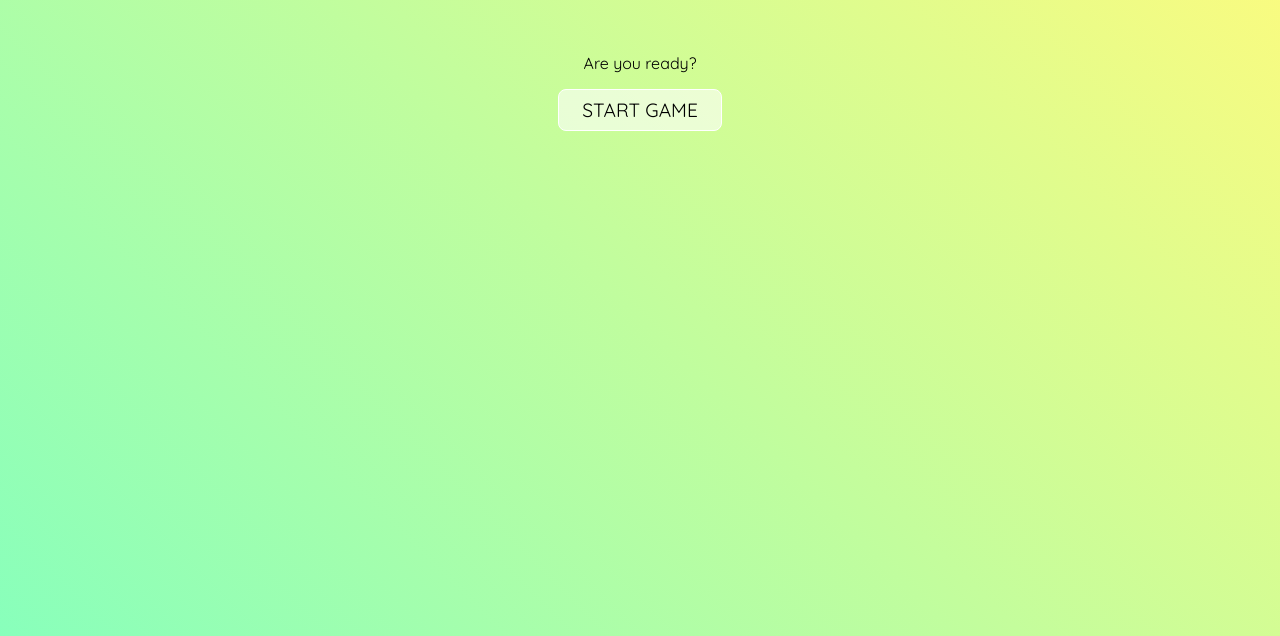
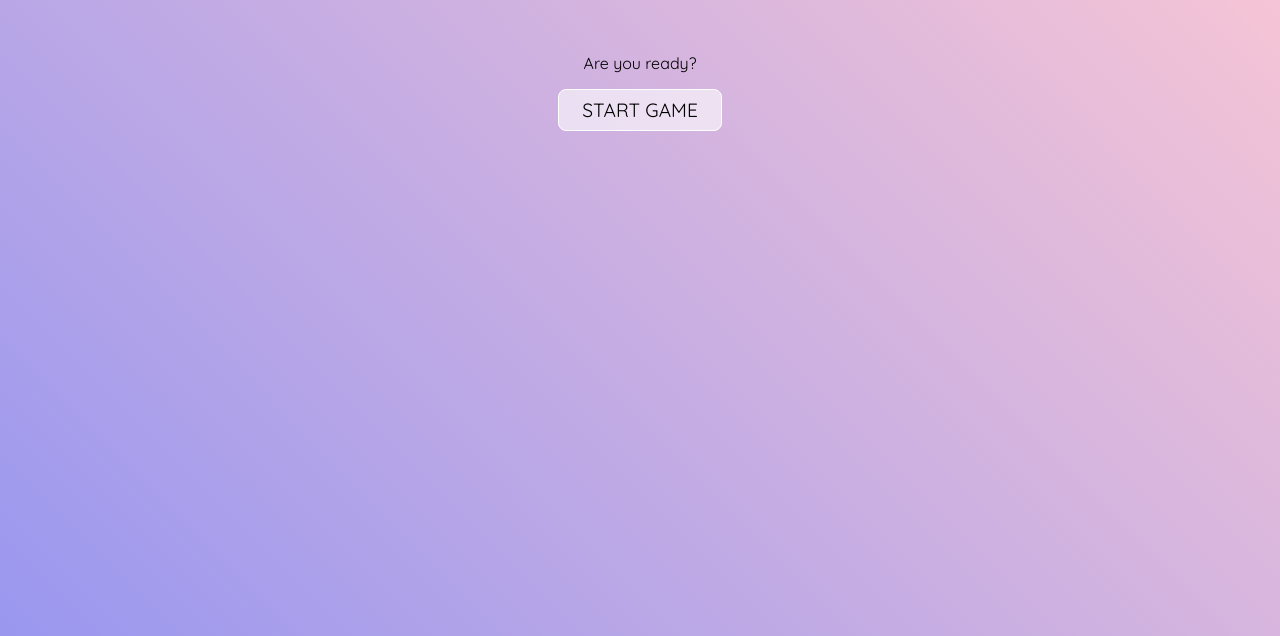
Before and after one commit to joycehwchan/top-rock-paper-scissors, a plain HTML site: page index.html in a window 1280 px wide. Shown: the part 114-750 px from the top of the page. Drawn offline with Linux system fonts and the light colour scheme.

Commit message:
change gradient

```diff
--- a/style.css
+++ b/style.css
@@ -14,8 +14,8 @@ body {
   justify-content: space-around;
   text-align: center;
   overflow: auto;
-  background-color: #85FFBD;
-  background-image: linear-gradient(45deg, #85FFBD 0%, #FFFB7D 100%);
+  background-color: #9796f0;
+  background-image: linear-gradient(45deg, #9796f0 0%, #fbc7d4 100%);
   background-repeat: no-repeat;
 }
 
```
